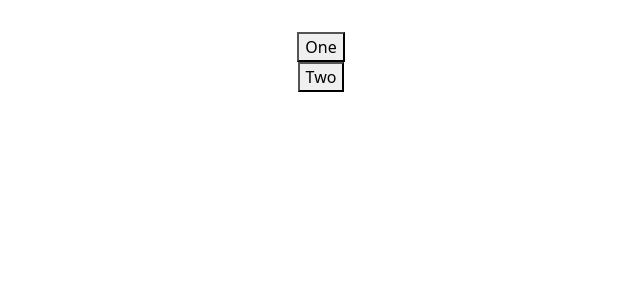
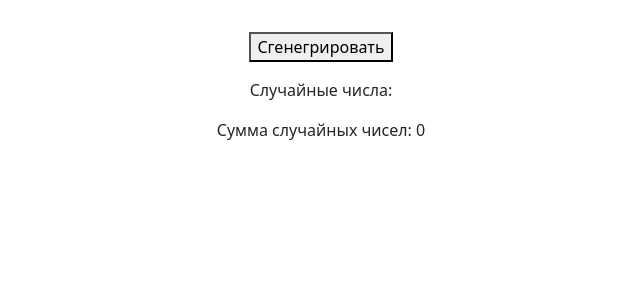
Before and after one commit to Fanis-Galimyanov/ReactHomeWork_3_Hooks, a React (Vite) app: page / in a window 1280 px wide. Shown: the top 300 px of the page, without its empty margins (319-959 px from the left). Built offline with nearby package versions, Linux system fonts and the light colour scheme.

Commit message:
Complead task N3 useMemo

```diff
--- a/src/App.jsx
+++ b/src/App.jsx
@@ -1,15 +1,20 @@
 import './App.css';
 import Task1Main from './Components/task1/Task1Main';
 import Task2Main from './Components/task2/task2Main';
+import Task3Main from './Components/task3/Task3Main';
 import Task5Main from './Components/task5/Task5Main';
+import Task6Main from './Components/task6/Task6Main';
 
 function App() {
   return (
-    //  <Task1Main/>
-     <Task2Main/>
-    // <Task3Main/>
-    // <Task4Main/>
-   // <Task5Main/>
+    <>
+         {/* {/* <Task1Main/>
+         <Task2Main/> */}
+         <Task3Main/>
+         {/* <Task4Main/>
+         <Task5Main/> */}
+         {/* <Task6Main/>  */}
+   </>
   );
 }
 
--- a/src/Components/task3/Task3Main.jsx
+++ b/src/Components/task3/Task3Main.jsx
@@ -1,12 +1,39 @@
+import {useMemo, useState} from 'react'
+
 export default function Task3Main(){
-    const array = [];
+    const [array, setArray] = useState([]);
+    let summa = 0;
 
-    function randArrGen(){
-        for (let i = 0; i < 20; i++) {
-            array.push(1 + Math.random() * ((100 - (-100)) + 1));
+      const randArrGen = function(){
+         const localArray = [];
+         const min = Math.ceil(1);
+         const max = Math.floor(100);
+         for (let i = 0; i < 20; i++) {
+             let randElem = Math.floor(Math.random() * (max - min + 1)) + min;
+             localArray.push(randElem);
+         }
+         return localArray;
+     }
+
+       const sumArrayElement = function(localArray){
+            let localSum = 0;
+            localArray.forEach((elem) => localSum += elem);
+
+            return localSum;
         }
-    }
+
+        summa = useMemo(() => sumArrayElement(array),[array]);
+
+
     return(
+        <>
+            <p><button onClick={() => setArray(randArrGen)}> Сгенегрировать </button></p>
 
+            <p><span>Случайные числа: </span>{array.map(function(elem, index){
+                return <span key = {index}> {elem} </span>
+            })}</p>
+            <p><span>Сумма случайных чисел: {summa}</span></p>
+
+        </>
     );
 }
--- a/src/Components/task6/ParentComponent.jsx
+++ /dev/null
@@ -1,5 +0,0 @@
-export default function ParentComponent(){
-    return(
-
-    );
-}
--- /dev/null
+++ b/src/Components/task6/Task6Main.jsx
@@ -0,0 +1,16 @@
+import React, {useMemo, useCallback, useState} from "react";
+
+export default function Task6Main(){
+    const [myCurrentState, setMyCurrentState] = useState(' ');
+
+    const myCalculation = useMemo(() => {
+        return myCurrentState + 'test'
+    }, [myCurrentState])
+
+    console.log('render Home', myCalculation);
+    return(
+        <>
+            My component
+        </>
+    );
+}
```
